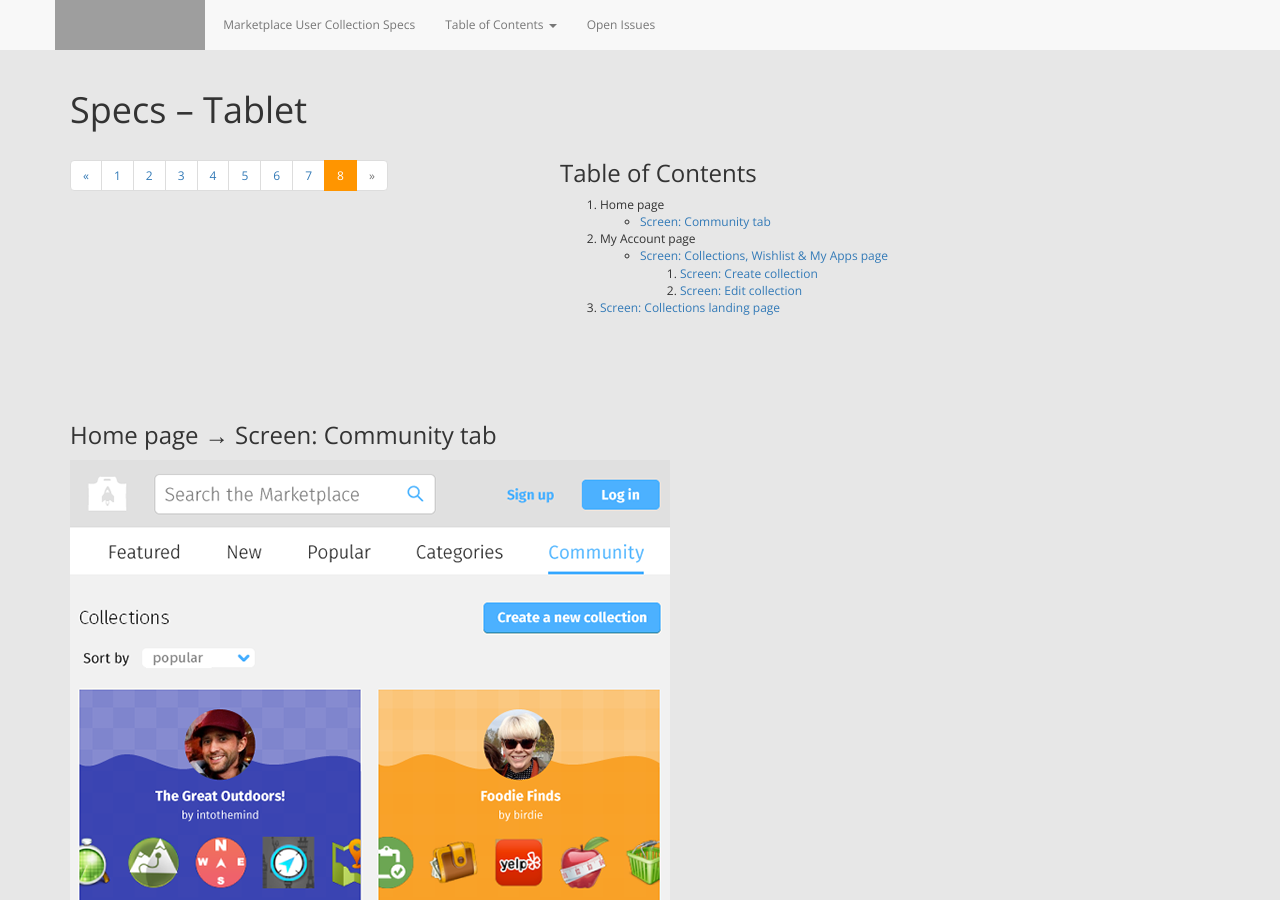
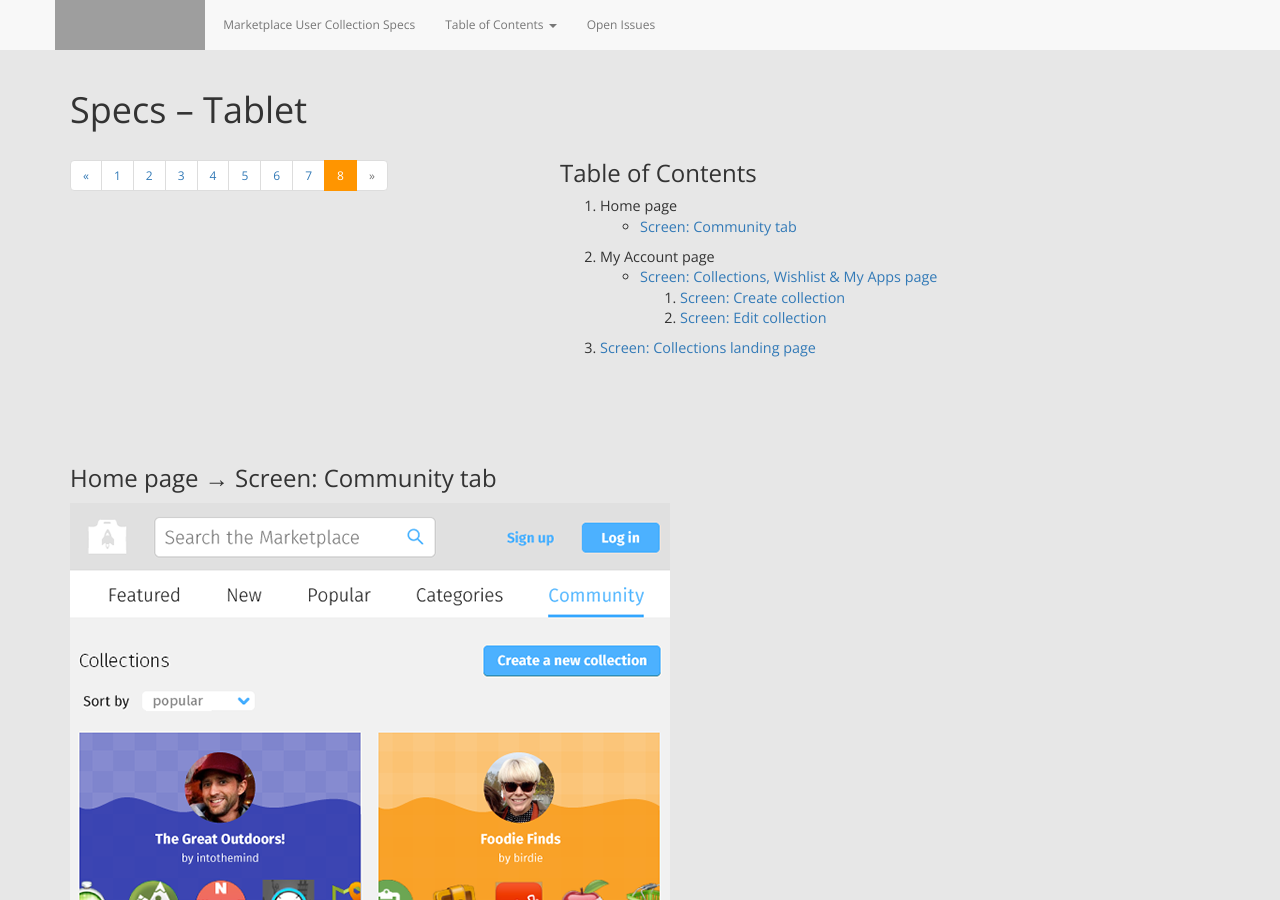
Before and after one commit to mhanratty/marketplaceux-usercollections, a Jekyll site: the page built from projectSpecsTablet.html, in a window 1280 px wide and 900 px high. Built offline with Jekyll 4.4.1, drawn with Linux system fonts in a browser that asks for light colours; nearby versions of some CDN libraries; grey boxes are pictures that could not be loaded.

Commit message:
Update Table of Contents for Specs

```diff
--- a/projectSpecsDesktop.html
+++ b/projectSpecsDesktop.html
@@ -17,7 +17,7 @@ multisequence: seven
 
   	<h2>Table of Contents</h2>
 
-	  <ol>
+	  <ol class="longText">
 
 	    <li>Home page
 	      <ul>
--- a/projectSpecsMobile.html
+++ b/projectSpecsMobile.html
@@ -17,7 +17,7 @@ multisequence: six
 
 	  <h2>Table of Contents</h2>
 
-	  <ol>
+	  <ol class="longText">
 
 	    <li>Home page
 	      <ul>
--- a/projectSpecsTablet.html
+++ b/projectSpecsTablet.html
@@ -17,7 +17,7 @@ multisequence: eight
 
   	<h2>Table of Contents</h2>
 
-	  <ol>
+	  <ol class="longText">
 
 	    <li>Home page
 	      <ul>
```
